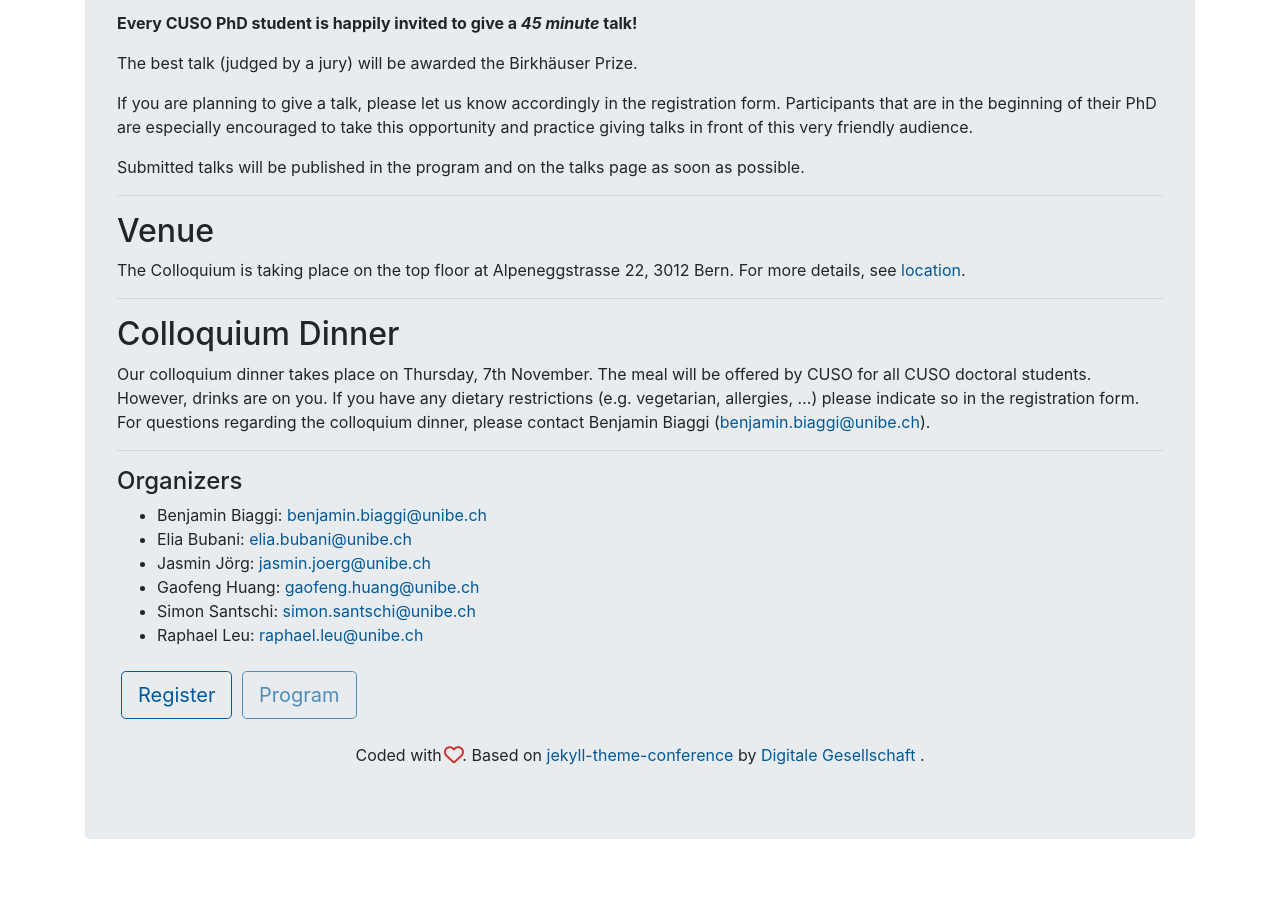
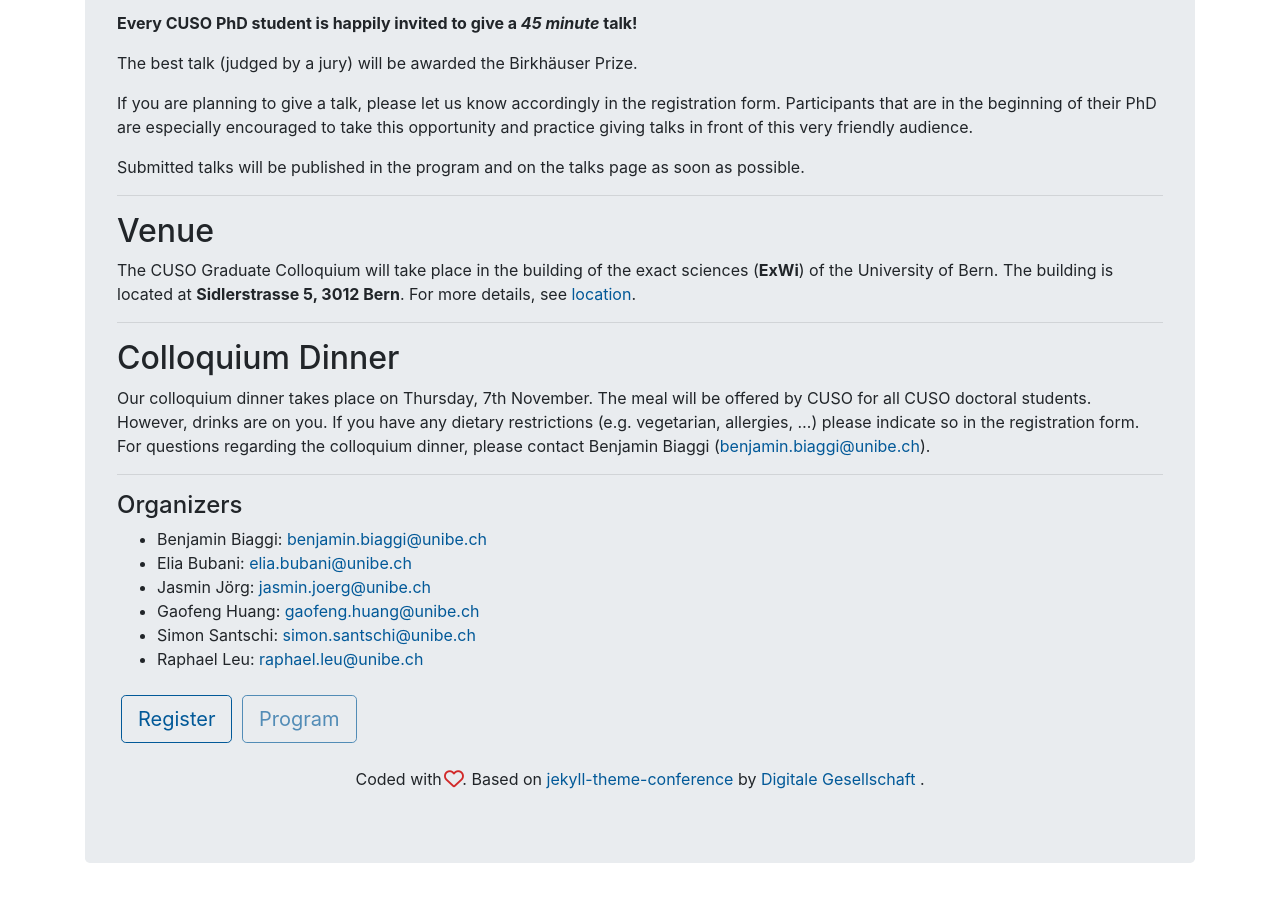
Before and after one commit to cuso-graduate-colloquium-2024/cuso-graduate-colloquium-2024.github.io, a Jekyll site: the page built from index.md, in a window 1280 px wide and 900 px high, scrolled down 1129 px. Built offline with Jekyll 4.4.1, drawn with Linux system fonts in a browser that asks for light colours; nearby versions of some CDN libraries.

Commit message:
chore: changed venue on landing page

```diff
--- a/index.md
+++ b/index.md
@@ -49,7 +49,8 @@ page as soon as possible.
 
 ## Venue
 
-The Colloquium is taking place on the top floor at Alpeneggstrasse 22, 3012 Bern.
+The CUSO Graduate Colloquium will take place in the building of the exact sciences (**ExWi**) of the University of Bern.
+The building is located at **Sidlerstrasse 5, 3012 Bern**.
 For more details, see [location](/location/).
 
 ---
```
